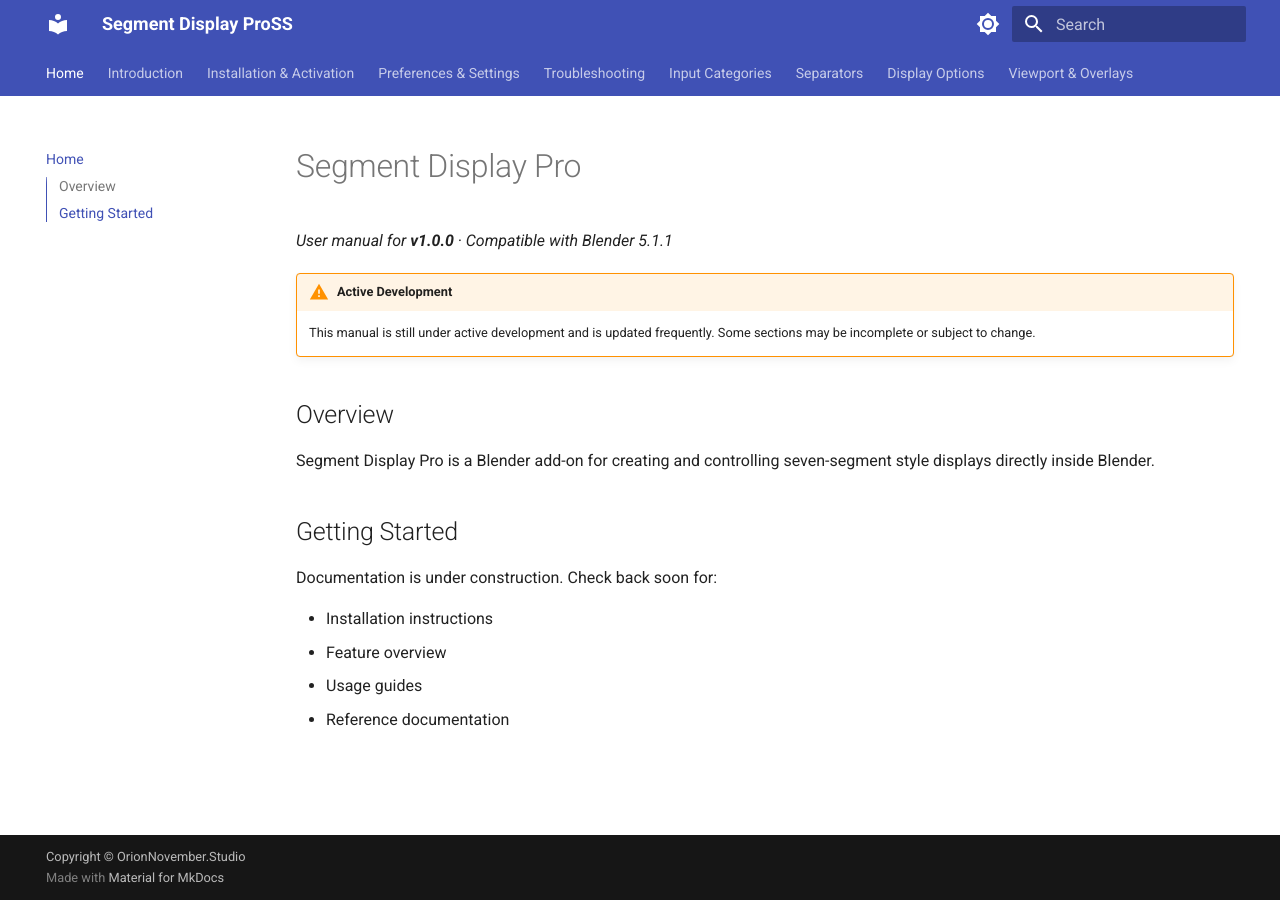
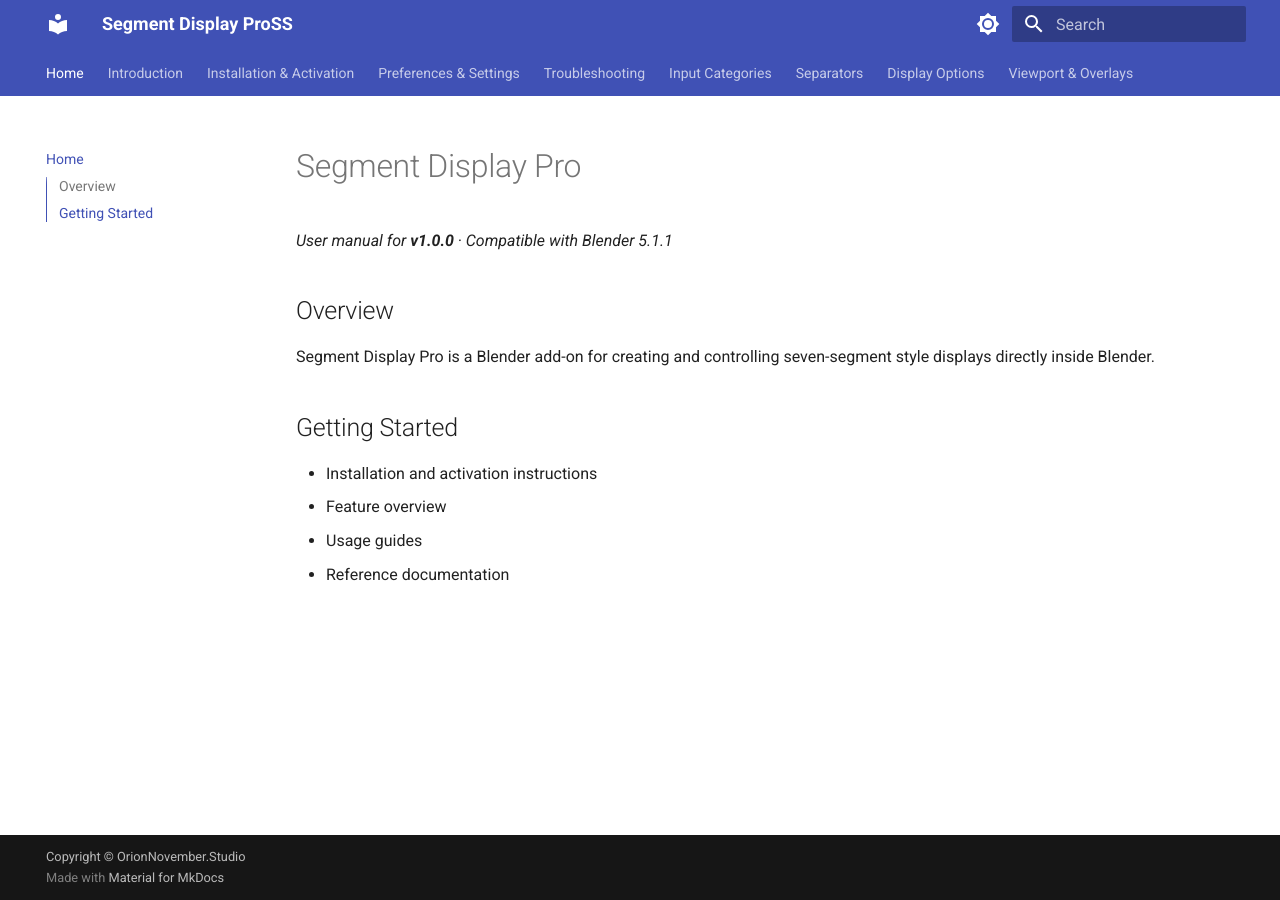
Before and after one commit to ahmetmaya-orion/segment-display-pro-docs, an MkDocs documentation site: the page built from docs/index.md, in a window 1280 px wide. Built offline with MkDocs 1.6.1 and Material for MkDocs 9.7.7, drawn with Linux system fonts in a browser that asks for light colours.

Commit message:
[Update] Home page 1

```diff
--- a/docs/index.md
+++ b/docs/index.md
@@ -2,19 +2,18 @@
 
 *User manual for **v1.0.0** · Compatible with Blender 5.1.1*
 
-!!! warning "Active Development"
-     This manual is still under active development and is updated frequently. Some sections may be incomplete or subject to change.
+
 
 ## Overview
 
 Segment Display Pro is a Blender add-on for creating and controlling
 seven-segment style displays directly inside Blender.
 
+
+
 ## Getting Started
 
-Documentation is under construction. Check back soon for:
-
-- Installation instructions
+- Installation and activation instructions
 - Feature overview
 - Usage guides
 - Reference documentation
```
